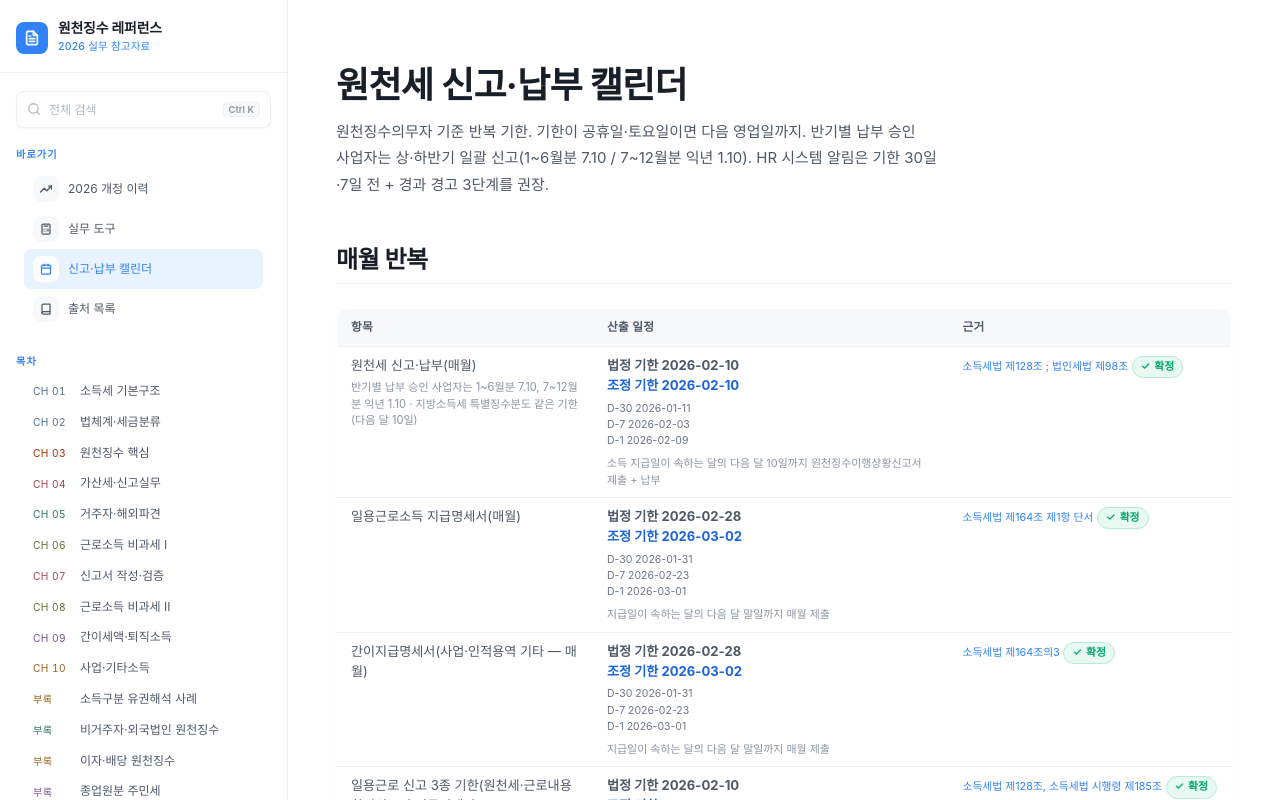
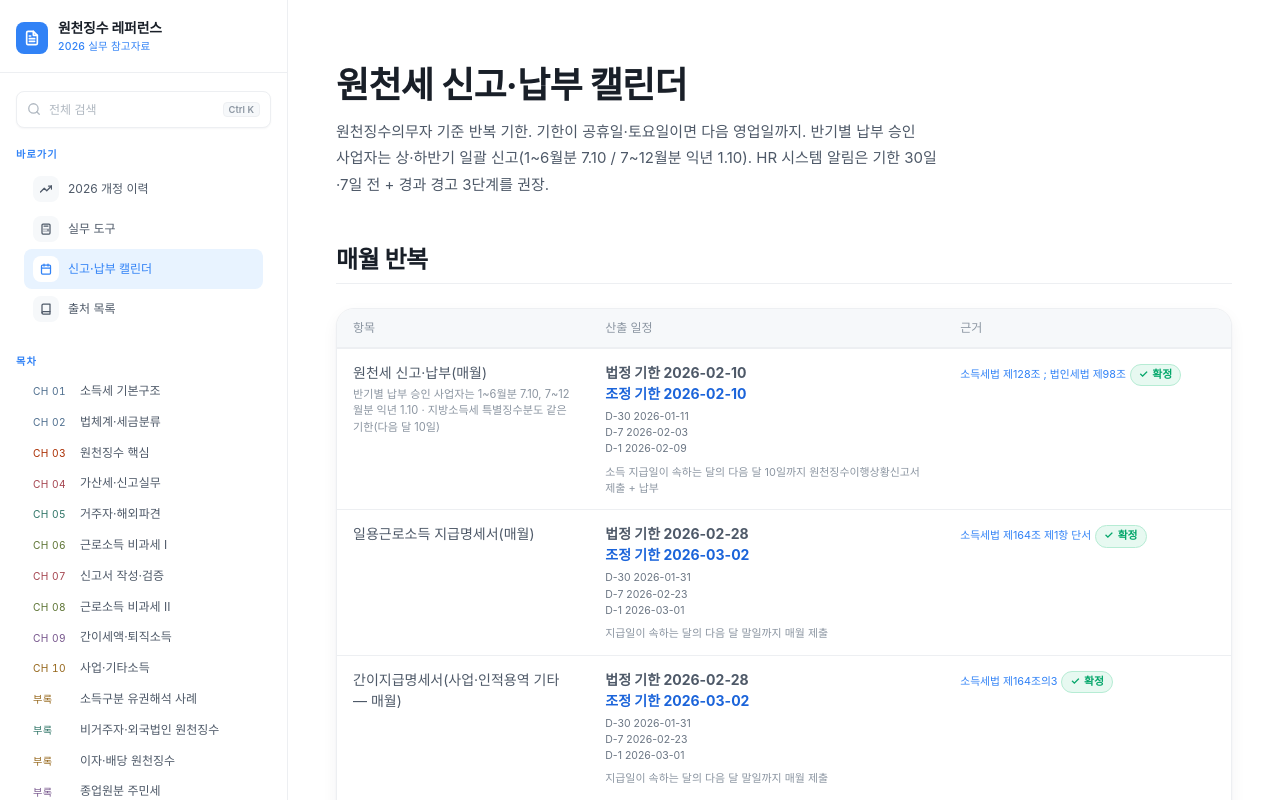
Before and after one commit to qoxmfaktmxj/withhold-tax, a Next.js app: page /calendar in a window 1280 px wide. Shown: the top 800 px of the page. Built offline with nearby package versions, Linux system fonts and the light colour scheme; a web font is replaced by a local one.

Commit message:
style(table): 다크헤더 zebra → 라운드 카드 + 하이라인 행

```diff
--- a/app/globals.css
+++ b/app/globals.css
@@ -1138,43 +1138,44 @@ div.wt-sidebar-search button:hover { color: var(--gray-700); }
    TABLES (.wt-tbl) — clean, light header, soft separators
 ══════════════════════════════════════════════════════════════════ */
 .wt-tbl {
-  border-collapse: collapse;
+  border-collapse: separate;
+  border-spacing: 0;
   width: 100%;
+  background: #fff;
+  border: 1px solid var(--border);
+  border-radius: var(--radius-xl);
+  overflow: hidden;
+  box-shadow: var(--shadow-md);
+  margin: var(--space-lg) 0;
   font-size: 0.875rem;
   line-height: 1.5;
-  margin: var(--space-lg) 0;
-  border: 1px solid var(--border);
-  border-radius: var(--radius);
-  overflow: hidden;
-  box-shadow: var(--shadow-xs);
 }
 
 .wt-tbl thead th {
   background: var(--gray-50);
-  color: var(--gray-700);
-  padding: 10px 14px;
+  color: var(--text-muted);
+  font-weight: 500;
+  font-size: 12px;
   text-align: left;
-  font-weight: 600;
-  font-size: 0.78rem;
-  letter-spacing: 0.02em;
-  white-space: nowrap;
-  font-family: var(--font-display);
-  border-bottom: 1px solid var(--border);
+  padding: 10px 16px;
+  border: 0;
+  border-bottom: 1px solid var(--gray-100);
 }
 
 .wt-tbl tbody td {
+  padding: 13px 16px;
   border-top: 1px solid var(--gray-100);
-  padding: 9px 14px;
+  font-size: 14px;
   color: var(--text-secondary);
   vertical-align: top;
 }
 
 .wt-tbl tbody tr:hover td {
-  background: var(--blue-50);
-}
-
-.wt-tbl td.hl  { background: var(--blue-50); }
-.wt-tbl td.red { color: var(--caution-text); font-weight: 600; }
+  background: var(--accent-50);
+}
+
+.wt-tbl td.hl  { background: var(--accent-50); }
+.wt-tbl td.red { color: var(--caution-text); font-weight: 500; }
 .wt-tbl td.grn { color: var(--verified-text); font-weight: 500; }
 
 /* ══════════════════════════════════════════════════════════════════
@@ -1391,20 +1392,25 @@ div.wt-sidebar-search button:hover { color: var(--gray-700); }
 ══════════════════════════════════════════════════════════════════ */
 .wt-updates-table {
   width: 100%;
-  border-collapse: collapse;
+  border-collapse: separate;
+  border-spacing: 0;
   margin: var(--space-lg) 0;
   table-layout: auto;
-  background: var(--white);
+  background: #fff;
   border: 1px solid var(--border);
-  border-radius: var(--radius);
+  border-radius: var(--radius-xl);
   overflow: hidden;
-  box-shadow: var(--shadow-xs);
+  box-shadow: var(--shadow-md);
 }
 
 .wt-updates-table thead th {
   background: var(--gray-50);
-  border-bottom: 1px solid var(--border);
-  padding: 10px 14px;
+  color: var(--text-muted);
+  font-weight: 500;
+  font-size: 12px;
+  border-bottom: 1px solid var(--gray-100);
+  border-top: 0;
+  padding: 10px 16px;
   text-align: left;
 }
 
@@ -1426,7 +1432,7 @@ div.wt-sidebar-search button:hover { color: var(--gray-700); }
 .wt-update-row td:nth-child(2) { padding-left: var(--space-md); padding-right: var(--space-md); }
 .wt-update-row td:last-child { padding-right: var(--space-md); text-align: right; }
 
-.wt-update-row:hover td { background: var(--gray-50); }
+.wt-update-row:hover td { background: var(--accent-50); }
 
 .wt-update-title {
   font-family: var(--font-display);
```
